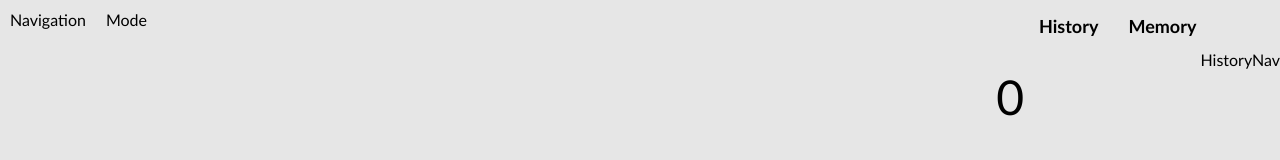
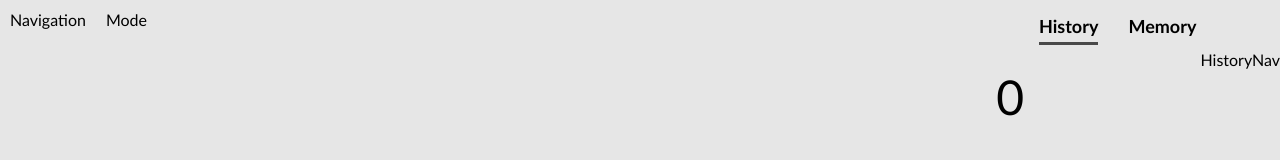
Before and after one commit to jnpRoF/Windows-Calculator, a React (Create React App) app: page / in a window 1280 px wide. Shown: the top 160 px of the page. Built offline with nearby package versions, Linux system fonts and the light colour scheme.

Commit message:
style: fix nav-header style

```diff
--- a/src/components/Calculator/Calculator.css
+++ b/src/components/Calculator/Calculator.css
@@ -96,7 +96,8 @@ button {
 .calc_nav_header {
   display: flex;
 }
-.side_nav {
+.calc-history,
+.calc-memory {
   height: 40px;
   margin: 5px;
   padding: 10px;
@@ -104,11 +105,11 @@ button {
   font-weight: 900;
   font-size: 18px;
 }
-.side_nav:focus::after {
+.side_nav::after {
   content: "";
   height: 3px;
   background-color: #494949;
-  width: 10%;
+  width: 100%;
   display: block;
   margin-top: 5px;
 }
--- a/src/components/Calculator/Calculator2.jsx
+++ b/src/components/Calculator/Calculator2.jsx
@@ -25,6 +25,16 @@ class Calculator2 extends Component {
 
   // this.setState({ current: this.state.currentOperation.firstOperand }); //what if i do this
 
+  //   style = {
+  // //  ::after
+  //   content: "",
+  //   height: "3px",
+  //   backgroundColor: "#494949",
+  //   width: "10%",
+  //   display: "block",
+  //   marginTop: "5px",
+
+  //   }
   handleHistoryDisplay = () => {
     this.setState({ historyNav: "open" });
   };
@@ -402,13 +412,17 @@ class Calculator2 extends Component {
         <div className="calc_nav">
           <div className="calc_nav_header">
             <SideNavHeader
-              className="calc-history side_nav"
+              className={`calc-history ${
+                this.state.historyNav == "open" ? "side_nav" : ""
+              }`}
               onClick={this.handleHistoryDisplay}
             >
               History
             </SideNavHeader>
             <SideNavHeader
-              className="calc-memory side_nav"
+              className={`calc-memory ${
+                this.state.historyNav == "close" ? "side_nav" : ""
+              }`}
               onClick={this.handleMemoryDisplay}
             >
               Memory
```
